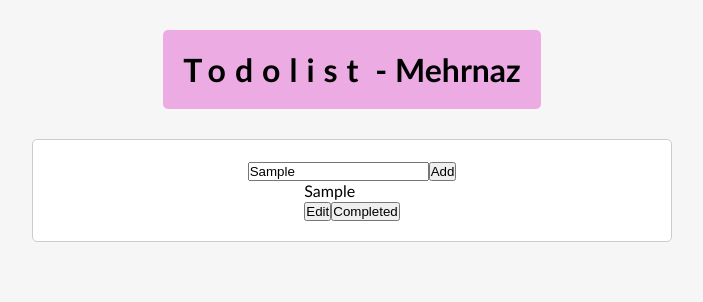
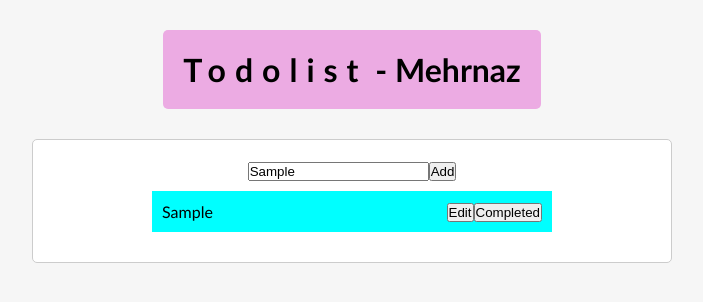
Before and after one commit to Mehrnaz-hmt/Todo-list-app-with-React-Js, a React (Create React App) app in the folder Desktop/tamrin saheb/Season 5/todolist-app/: page / in a window 1280 px wide. Both pictures are taken after typing "Sample" into the empty fields and a click on the button "Add". Shown: the top 302 px of the page, without its empty margins (288-991 px from the left). Built offline with nearby package versions, Linux system fonts and the light colour scheme.

Commit message:
5-80-styling addTodos

```diff
--- a/Desktop/tamrin saheb/Season 5/todolist-app/src/App.css
+++ b/Desktop/tamrin saheb/Season 5/todolist-app/src/App.css
@@ -27,3 +27,13 @@
   border-radius: 5px;
   padding: 20px;
 }
+
+.todo {
+  display: flex;
+  align-items: center;
+  justify-content: space-between;
+  width: 25rem;
+  background-color: aqua;
+  margin: 10px 0;
+  padding: 10px;   /*I added*/
+}
--- a/Desktop/tamrin saheb/Season 5/todolist-app/src/components/Todo.js
+++ b/Desktop/tamrin saheb/Season 5/todolist-app/src/components/Todo.js
@@ -1,11 +1,13 @@
 import React from "react";
 
-export default function Todo({ todo }) {
+export default function Todo({ todo, onComplete }) {
   return (
-    <div key={todo.id}>
+    <div className="todo" key={todo.id}>
       <div>{todo.text}</div>
-      <button>Edit</button>
-      <button>Completed</button>
+      <div>
+        <button>Edit</button>
+        <button onClick={onComplete}>Completed</button>
+      </div>
     </div>
   );
 }
--- a/Desktop/tamrin saheb/Season 5/todolist-app/src/components/TodoApp.js
+++ b/Desktop/tamrin saheb/Season 5/todolist-app/src/components/TodoApp.js
@@ -1,24 +1,28 @@
-import React,{useState} from 'react'
-import TodoForm from './TodoForm';
-import TodoList from './TodoList';
+import React, { useState } from "react";
+import TodoForm from "./TodoForm";
+import TodoList from "./TodoList";
 
 export default function TodoApp() {
-    const [todos,setTodos] = useState([])
+  const [todos, setTodos] = useState([]);
 
+  const addTodoHandler = (input) => {
+    // setTodos(input)
+    const newTodo = {
+      id: Math.floor(Math.random() * 1000),
+      text: input,
+      isCompleted: false,
+    };
+    setTodos([...todos, newTodo]);
+  };
 
-    const addTodoHandler = (input) => {
-      // setTodos(input)
-      const newTodo = {
-        id: Math.floor(Math.random() * 1000),
-        text:input,
-        isCompleted: false
-      }
-      setTodos([...todos,newTodo])
-    }
+  const completeHandler = (id) => {
+    console.log(id);
+  };
+
   return (
-    <div className='container'>
-    <TodoForm addTodoHandler={addTodoHandler}/>
-    <TodoList todos={todos}/>
+    <div className="container">
+      <TodoForm addTodoHandler={addTodoHandler} />
+      <TodoList todos={todos} onComplete={completeHandler} />
     </div>
-  )
+  );
 }
--- a/Desktop/tamrin saheb/Season 5/todolist-app/src/components/TodoList.js
+++ b/Desktop/tamrin saheb/Season 5/todolist-app/src/components/TodoList.js
@@ -1,13 +1,13 @@
 import React from "react";
 import Todo from "./Todo";
 
-export default function TodoList({ todos }) {
+export default function TodoList({ todos,onComplete }) {
   const renderTodos = () => {
     if (todos.length === 0) {
       return <p>Add some Todos!</p>;
     }
     return todos.map((todo) => {
-      return <Todo key={todo.id} todo={todo} />;
+      return <Todo key={todo.id} todo={todo} onComplete={() => onComplete(todo.id)}/>;
     });
   };
   return <div>{renderTodos()}</div>;
```
